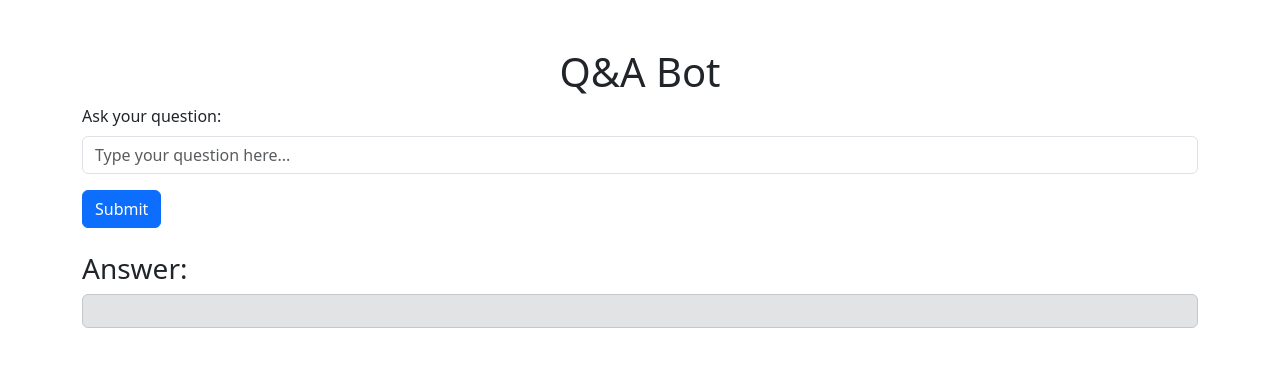
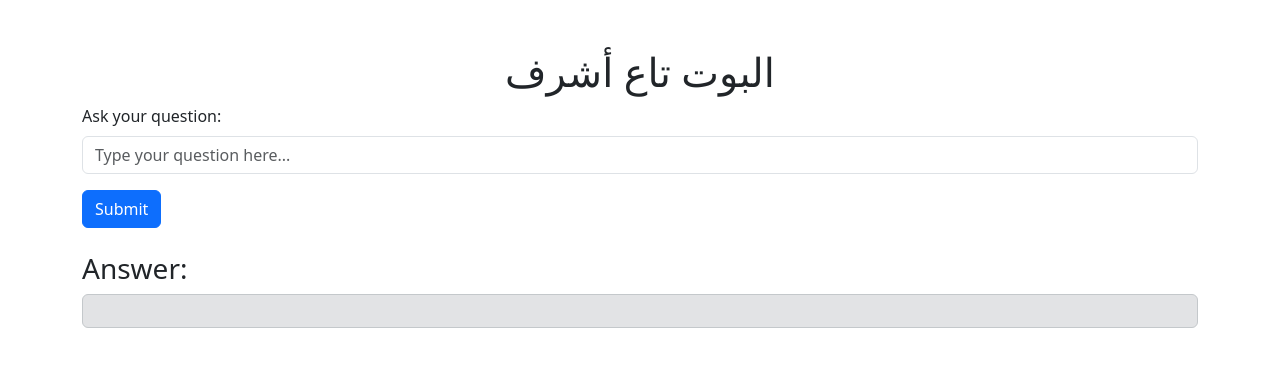
Before and after one commit to achrafkeddour/gemini-models, a plain HTML site: page public/index.html in a window 1280 px wide. Drawn offline with nearby package versions, Linux system fonts and the light colour scheme.

Commit message:
Update index.html

```diff
--- a/public/index.html
+++ b/public/index.html
@@ -8,7 +8,7 @@
 </head>
 <body>
     <div class="container mt-5">
-        <h1 class="text-center">Q&A Bot</h1>
+        <h1 class="text-center">البوت تاع أشرف</h1>
         <div class="mb-3">
             <label for="question" class="form-label">Ask your question:</label>
             <input type="text" id="question" class="form-control" placeholder="Type your question here...">
```
